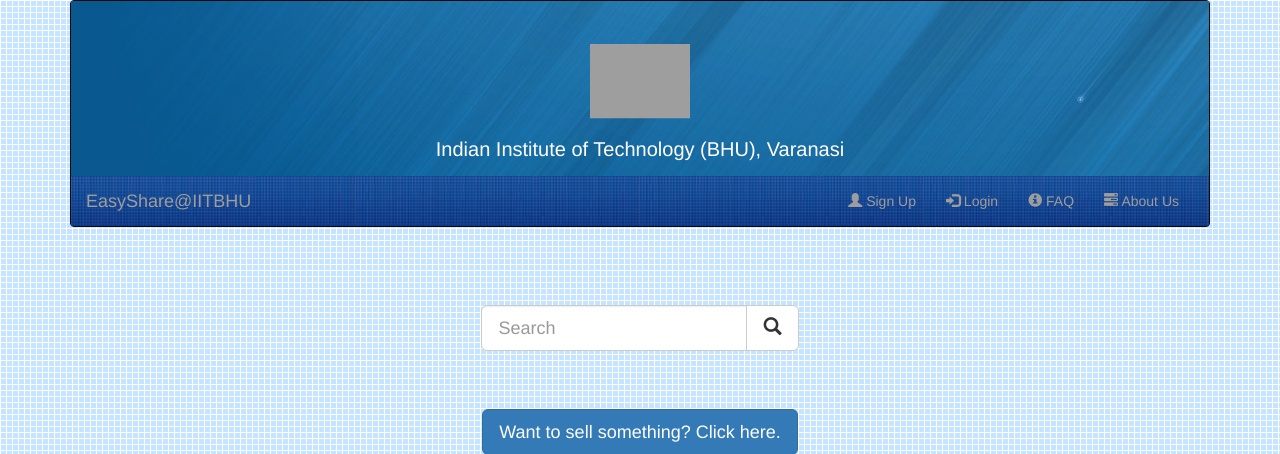
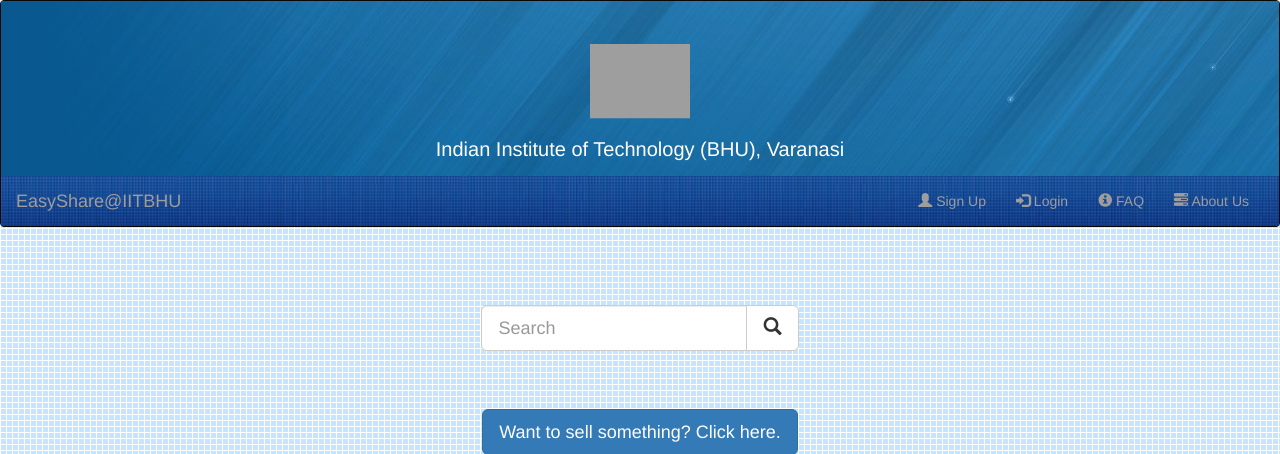
Before and after one commit to pandeydivesh15/item_sharing_portal, a Python web app: template templates/home.html in a window 1280 px wide. Shown: the top 454 px of the page. Run offline with Jinja, Linux system fonts and the light colour scheme; the template is opened without the code that fills it, so the values that code supplies are empty; some libraries are stand-ins or nearby versions; grey boxes are pictures that could not be loaded.

Commit message:
Updates HTML templates

```diff
--- a/templates/createPost.html
+++ b/templates/createPost.html
@@ -11,7 +11,6 @@
  	<link rel="stylesheet" href="../static/css/style.css" type="text/css"/>
 </head>
 <body>
-<div class="container">
 	<nav class="navbar navbar-inverse">
 		<div class="main_image">
 			<div id="wrap">
@@ -39,7 +38,7 @@
 	    	</div>
 	    </div>
 	</nav>
-</div>
+
 <div class="container siteForm">
 
 	<h2>Enter details of your new Post!</h2>
--- a/templates/home.html
+++ b/templates/home.html
@@ -11,7 +11,7 @@
  	<link rel="stylesheet" href="../static/css/style.css" type="text/css"/>
 </head>
 <body>
-<div class="container">
+
 	<nav class="navbar navbar-inverse">
 		<div class="main_image">
 			<div id="wrap">
@@ -39,7 +39,7 @@
 	    	</div>
 	    </div>
 	</nav>
-</div>
+
 <div class="container-fluid">
 	<div class="row">
 		<div class="container-fluid searchbox">
--- a/templates/index.html
+++ b/templates/index.html
@@ -1,4 +1,4 @@
-<!DOCTYPE html>
+ <!DOCTYPE html>
 <html>
 <head>
 	<title>EasyShare@IITBHU Portal</title>
@@ -12,7 +12,7 @@
  	<link rel="stylesheet" href="../static/css/style.css" type="text/css" media="all">
 </head>
 <body>
-<div class="container">
+
 	<nav class="navbar navbar-inverse">
 		<div class="main_image">
 			<div id="wrap">
@@ -40,7 +40,7 @@
 	    	</div>
 	    </div>
 	</nav>
-</div>
+
 <div class="container-fluid">
 	<div class="row">
 		<div class="container-fluid searchbox">
--- a/templates/signup.html
+++ b/templates/signup.html
@@ -11,7 +11,7 @@
  	<link rel="stylesheet" href="../static/css/style.css" type="text/css"/>
 </head>
 <body>
-<div class="container">
+
 	<nav class="navbar navbar-inverse">
 		<div class="main_image">
 			<div id="wrap">
@@ -39,7 +39,7 @@
 	    	</div>
 	    </div>
 	</nav>
-</div>
+
 <div class="container siteForm">
 		<h2>Please Sign Up Here</h2>
 		<div class="row">
```
